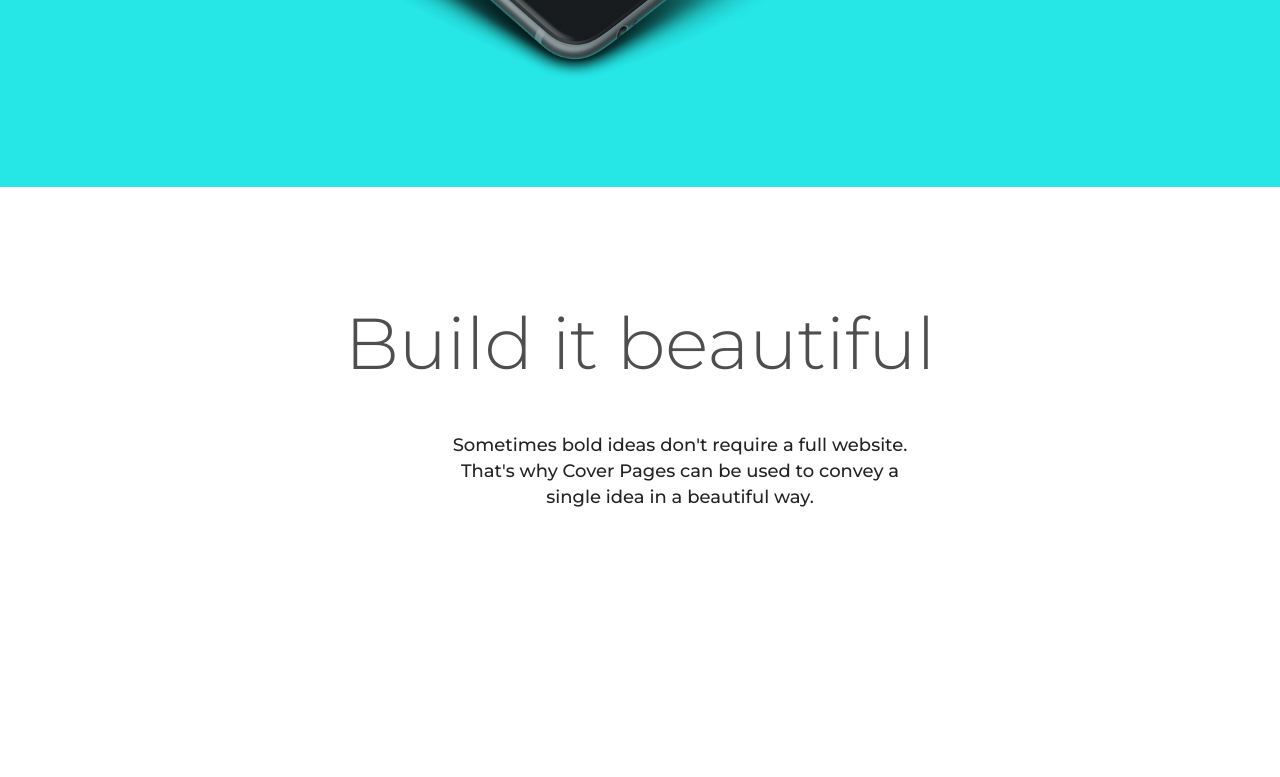
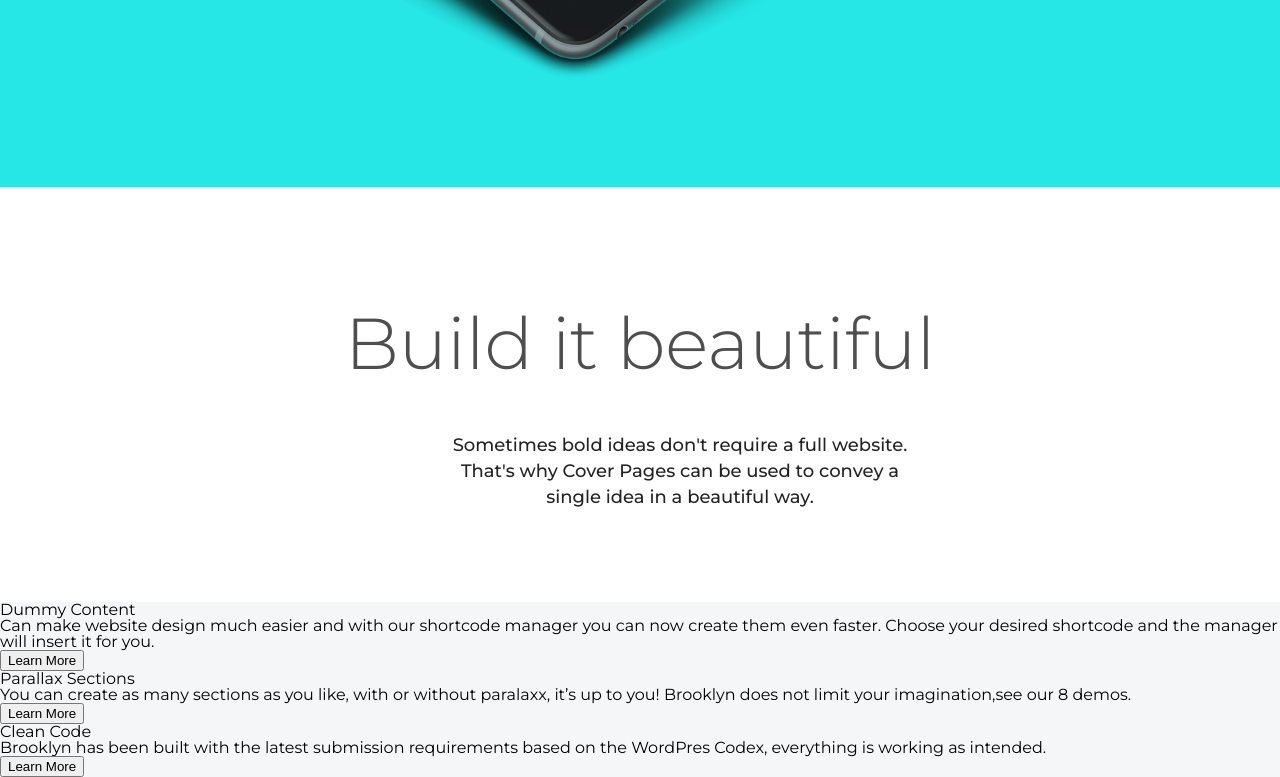
Before and after one commit to gerry-land/startproject, a website: page app/index.html in a window 1280 px wide. Shown: the part 1733-2510 px from the top of the page. Before the commit the page ends 2335 px from the top, so only its background shows below. Drawn offline with nearby package versions, Linux system fonts and the light colour scheme; files that its build step writes are made by us from their sources.

Commit message:
fife-section started

```diff
--- /dev/null
+++ b/app/htmlChunks/fife-section.html
@@ -0,0 +1,17 @@
+<section class="fife-section">
+<div class="item">
+    <h2 class="title">Dummy Content</h2>
+    <p class="description">Can make website design much easier and with our shortcode manager you can now create them even faster. Choose your desired shortcode and the manager will insert it for you.</p>
+    <button class="button">Learn More</button>
+</div>
+<div class="item">
+    <h2 class="title">Parallax Sections</h2>
+    <p class="description">You can create as many sections as you like, with or without paralaxx, it’s up to you! Brooklyn does not limit your imagination,see our 8 demos.</p>
+    <button class="button">Learn More</button>
+</div>
+<div class="item">
+    <h2 class="title">Clean Code<h2>
+    <p class="description">Brooklyn has been built with the latest submission requirements based on the WordPres Codex, everything is working as intended.</p>
+    <button class="button">Learn More</button>
+</div>
+</section>
--- /dev/null
+++ b/app/scss/section/fife-section.scss
@@ -0,0 +1,18 @@
+.fife-section {
+    background: #f5f6f8;
+
+    & > .item {
+
+        & > .title {
+
+        }
+
+        & > .description {
+
+        }
+
+        & > .button {
+
+        }
+    }
+}
--- a/app/scss/section/index.scss
+++ b/app/scss/section/index.scss
@@ -2,3 +2,4 @@
 @import './features-section.scss';
 @import './iphone-section.scss';
 @import './four-section.scss';
+@import './fife-section.scss';
```
Also changed, not shown: app/index.html (+1 -0 lines).
